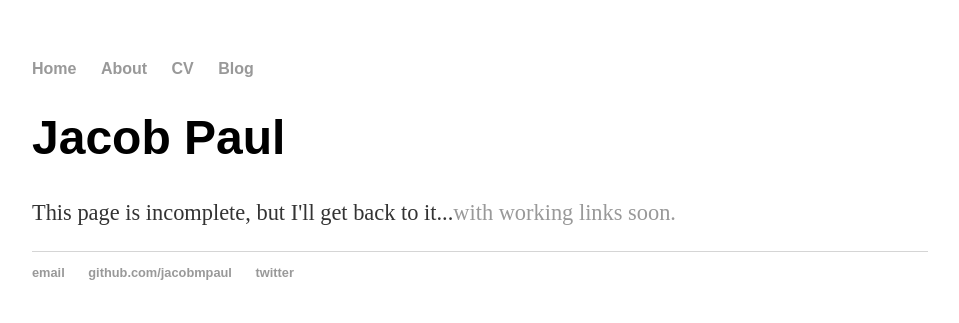
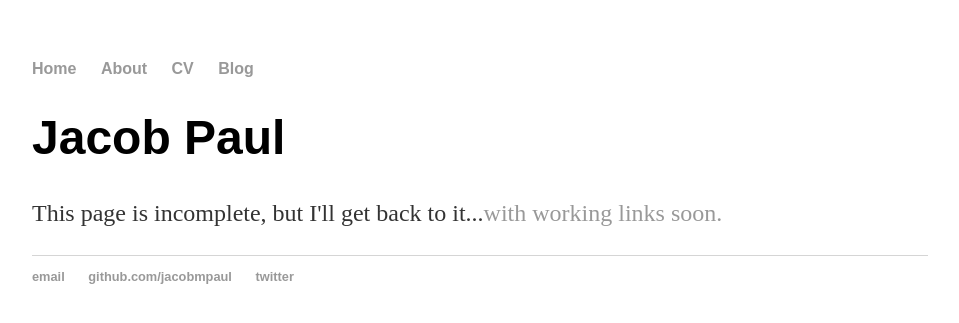
Before and after one commit to jacobmpaul/jacobmpaul.github.io, a Jekyll site: the page built from index.html, in a window 1280 px wide. Shown: the top 323 px of the page, without its empty margins (160-1119 px from the left). Built offline with Jekyll 4.4.1, drawn with Linux system fonts in a browser that asks for light colours.

Commit message:
Update main.css
font size

```diff
--- a/css/main.css
+++ b/css/main.css
@@ -24,7 +24,7 @@ h1 {
     font-family: 'Ubuntu', 'Arial', 'serif';
 }
 p {
-    font-size: 1.4em;
+    font-size: 1.5em;
     line-height: 1.4em;
     color: #333;
 }
```
